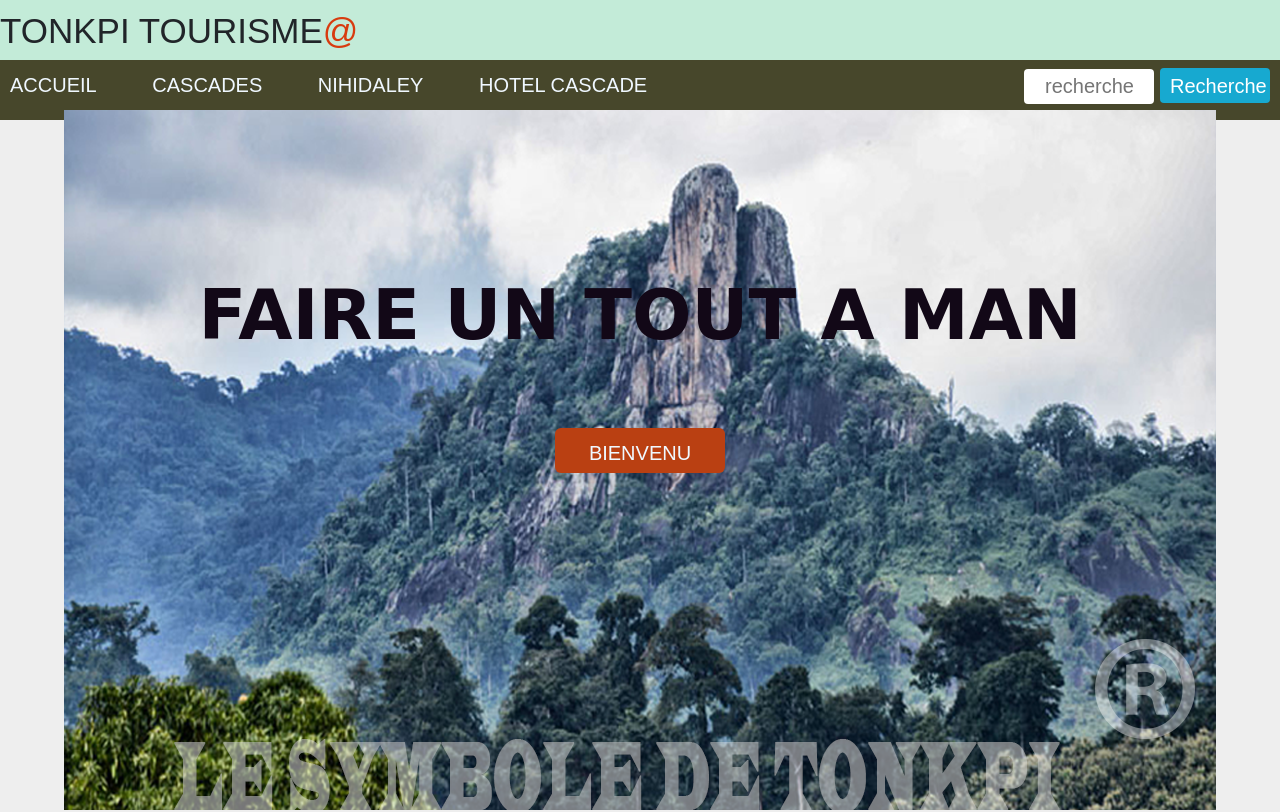
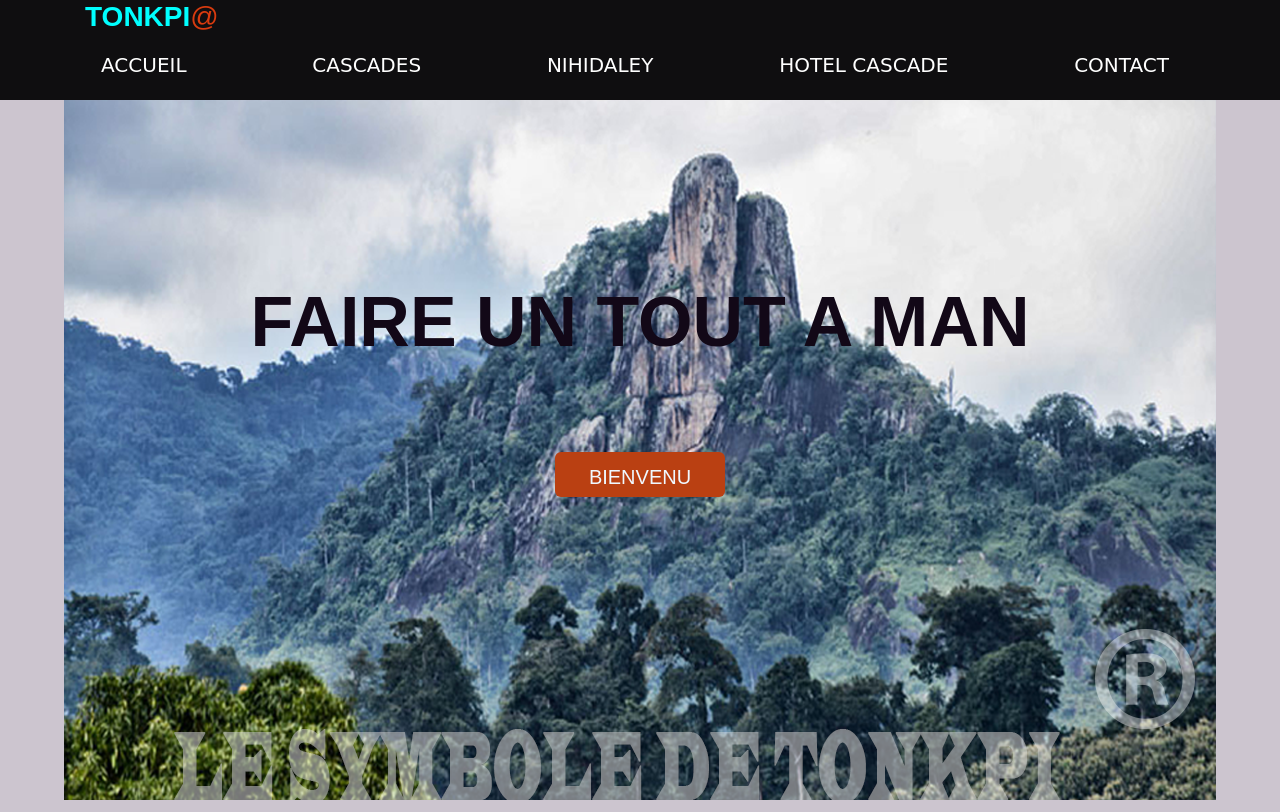
Before and after one commit to Gueu6694/mon-projet-nan, a plain HTML site: page mon projet tourisme/index.html in a window 1280 px wide. Shown: the top 812 px of the page. Drawn offline with nearby package versions, Linux system fonts and the light colour scheme.

Commit message:
mon projet

```diff
--- a/mon projet tourisme/index.html
+++ b/mon projet tourisme/index.html
@@ -12,20 +12,19 @@
     </head>
     <boby>
         <header>
-            <h1>tonkpi tourisme<span class="ok">@</span></h1>
-            <form class="bottom">
-
-              <input type="text" id="name" placeholder="recherche">
-                <input type="submit" value="Recherche">
-           </form>
-            <nav class="menu">
-                <ul>
+            <nav class="nav navbar-default">
+                <div class="container">
+                    <div>
+                        <a href="#" style="text-transform: uppercase"><h3><strong>tonkpi</strong><span class="ok">@</span></h3></a>
+                        <ul class="nav navbar">
                              <li><a href="#accueil">accueil</a></li>
                               <li><a href="#cascade">cascades</a></li>
                              <li><a href="#nihidaley">nihidaley</a></li>
                              <li><a href="#hotel">hotel cascade</a></li>
-                   <div class="clear"></div>
+                             <li><a href="#contact">contact</a></li>
                         </ul>
+                    </div>
+                </div>
             </nav>
         </header>
 
@@ -42,6 +41,7 @@
         <div class="col-lg-12">
             <h2><center>tonkpi tourisme</center></h2>
             <p>Situé l'ouest de la c&#212te d'ivoire  . La Région de Man, est l’une des plus vastes villes de la Côte d’Ivoire  et à environ 590km d'abidjan . Elle est appelée aujourd'hui <strong>"la region du tonkpi"</strong> a cause de la popularit&#233 de ses atouts touristique pr&#233cisement les montagnes comme les dents de Man .Visitez ma region sans se faire un selfie serai comme fait sauce sans la moindre viande </p></div>
+
         <div id="cascade">
             <article>
                 <div class="overley">
@@ -70,7 +70,7 @@
             <img src="image/background.jpg" alt="mon repertoire" width="200" height="150">
             <img src="image/nihidaley1.jpg" alt="mon repertoire" width="200" height="150">
               <div class="dropdown-content">
-                <img src="image/nihi3.jpg" alt="mon repertoire" width="200" height="150">
+                <img src="image/nihidaley2.jpg" alt="mon repertoire" width="200" height="150">
                   <img src="image/casca2.jpg" alt="mon repertoire" width="200" height="150">
                 <img src="image/nihi4.jpg" alt="mon repertoire" width="200" height="150">
                   <img src="image/hotel1.jpg" alt="mon repertoire" width="200" height="150">
@@ -92,22 +92,29 @@ Situé tout au bout de la grande rue du marché, juché à mi-pente avec une vue
                     <a href="#" class="button-3">plus d'info</a>
                 </div>
         </section>
+        <!--debut des button btn-->
+        <section id="contact">
+            <h2 style="text-transform: uppercase"><center>Contact</center></h2>
+        <form class="inline" style="padding-left: 10px">
 
-        <!--fin des articles-->
-
-        <!--debut des button btn-->
-        <div class="left">
-           <button class="btn btn-primary"><span class="glyphicon glyphicon-user"></span>nos choix</button>
-            <button class="btn btn-success "><span class="glyphicon glyphicon-calender-cart"></span>decouvrez</button>
-            <button class="btn btn-danger"><span class="glyphicon glyphicon-bullhorn"></span>vos selection</button>
-            <button class="btn btn-info "><span class="glyphicon glyphicon-shopping"></span>man aujourd'hui</button>
+            <div class="form-group">
+                <label for="name">Nom</label>
+                <input type="text" id="name" placeholder="Entrez votre nom" class="form-control">
+            </div>
+            <div class="form-group">
+                <label for="e-mail">e-mail</label>
+                <input type="text" id="e-mail" placeholder="Entrez votre e-mail"class="form-control">
 
             </div>
-        <!--fin des button btn-->
+            <div class="form-group">
+                <label for="comment">Votre commentaire</label>
+                <textarea type="text" id="comment" placeholder="Votre commentaire" class="form-control"></textarea>
+            </div>
 
+            <button type="submit" class="btn btn-primary">envoyez</button>
+        </form>
+     </section>
 
-
-        <!--fin images-->
 
         <!--debut des footer-->
     <footer class="footer">
--- a/mon projet tourisme/style.css
+++ b/mon projet tourisme/style.css
@@ -6,7 +6,8 @@ body{
     font-size: 20px;
     font-family: arial,caligri, cursive;
     text-align: justify;
-    background-color: #eee;
+    background-color:#CCC5CF;
+
 }
 
 
@@ -19,8 +20,8 @@ body{
 header{
     margin-top: 0;
     width:100%;
-    height: 60px;
-    background-color:#c3ebd8;
+    height: 100px;
+    background-color:#0F0E10;
 
 }
 header h1{
@@ -41,28 +42,18 @@ header form{
 /*nav*/
 
 
-.menu{
-    width: 100%;
-    height: 60px;
-    background-color:rgba(55,55,25,0.91);
+.navbar a{
+    text-decoration: none;
+    margin-right: 10px;
+    color: #fff;
+    text-transform: uppercase;
+    font-family: cursive;
+}
+ h3{
+    color: aqua;
+
 }
 
-.menu ul{
-    display: block;
-    list-style-type: : none;
-
-
-}
-.menu ul li{
-    font-size: 20px;
-    font-family: Baskerville Old Face, sans-serif;
-    display: inline-block;
-    margin-right: 30px;
-    padding: 10px;
-    border-right: 2px;
-    text-transform: uppercase;
-
-}
 .bottom{
     color: #fff;
     text-align: center;
@@ -106,7 +97,6 @@ header form{
     width: 100%;
     background: url(image/symbole-3.png) center;
     background-repeat: no-repeat;
-    margin-top: 50px;
     height: 700px;
 }
 #accueil a{
@@ -115,8 +105,7 @@ header form{
 
 #accueil h1{
     font-size: 70px;
-    font-family: cursive;
-    line-height: 50px;
+    font-family: cursive
     color: #627965;
     text-transform: uppercase;
     padding: 180px 0px 80px 0px;
@@ -201,6 +190,7 @@ small{
     margin-left: 10px;
     margin-top: 20px;
     padding-right: 20px;
+    width:100%;
 }
 .col-lg-12 h2{
 
@@ -306,6 +296,7 @@ button{
     padding:15px;
     text-align: center;
 }
+/*image vehiculante*/
 
 
 /*footer*/
```
Lines whose indentation alone changed are shown as unchanged.
